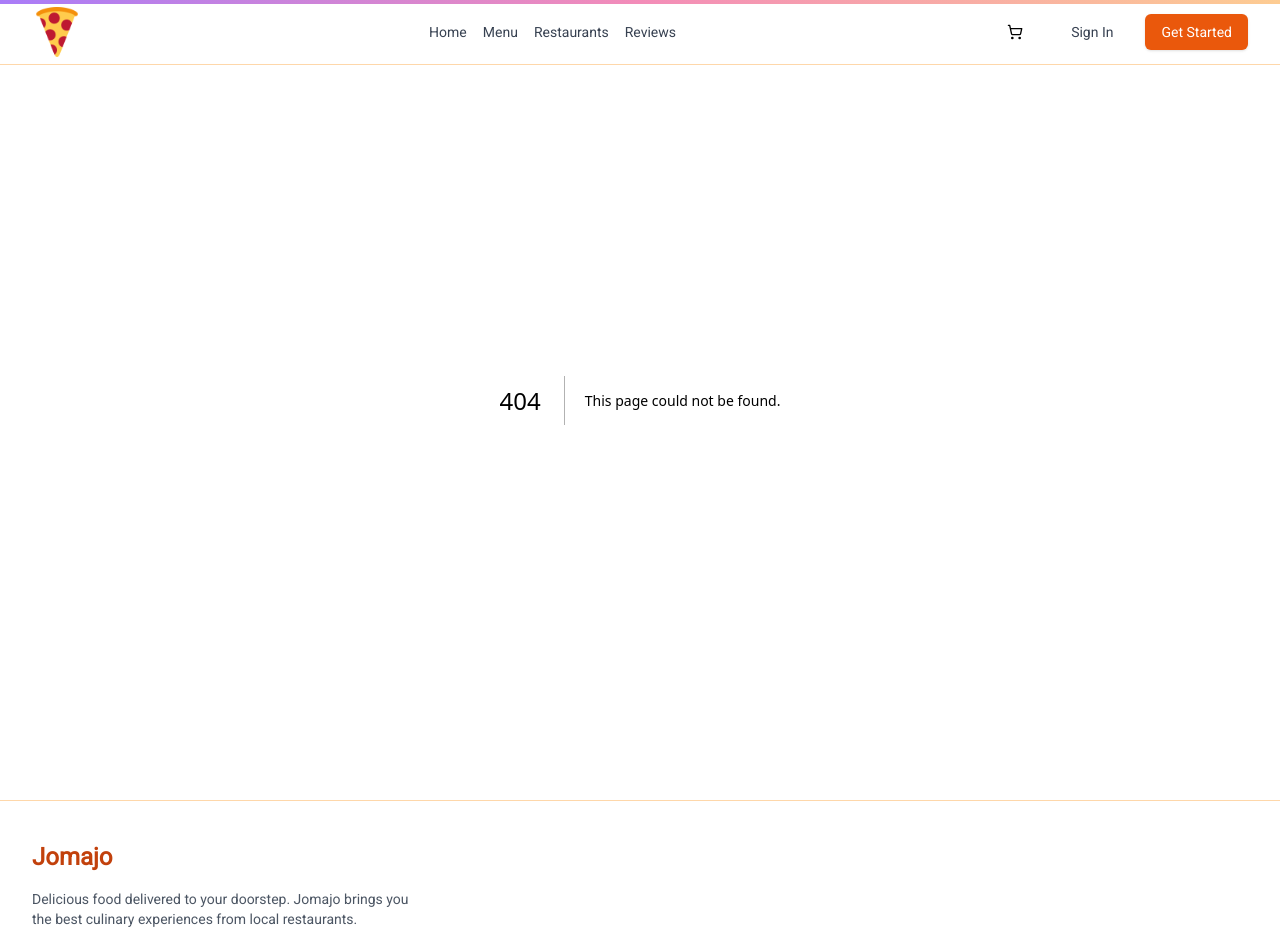
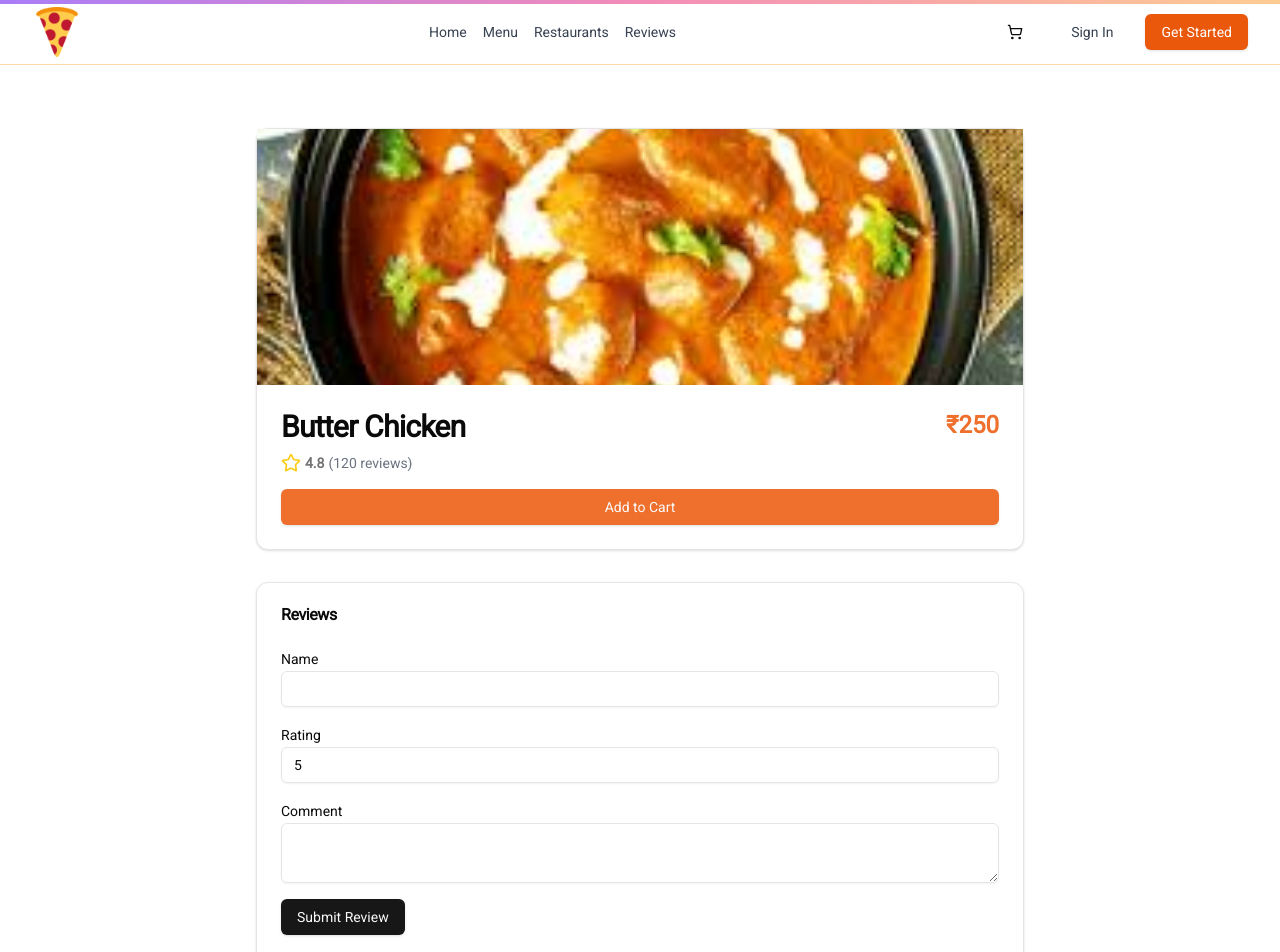
Before and after one commit to Nishikant00/RUBIX25_8_NoName.json, a Next.js app: page /dish/1 in a window 1280 px wide. Before the commit this address had no page. Shown: the top 952 px of the page. Built offline with nearby package versions, Linux system fonts and the light colour scheme.

Commit message:
dynamic routing

```diff
--- a/package.json
+++ b/package.json
@@ -11,6 +11,7 @@
   "dependencies": {
     "@radix-ui/react-accordion": "^1.2.2",
     "@radix-ui/react-dialog": "^1.1.4",
+    "@radix-ui/react-label": "^2.1.1",
     "@radix-ui/react-popover": "^1.1.4",
     "@radix-ui/react-scroll-area": "^1.2.2",
     "@radix-ui/react-select": "^2.1.4",
--- /dev/null
+++ b/src/app/dish/[id]/page.tsx
@@ -0,0 +1,104 @@
+"use client"
+
+import { useState } from "react"
+import { useParams } from "next/navigation"
+import { dishes } from "@/data/dishes"
+import { Card, CardContent, CardDescription, CardFooter, CardHeader, CardTitle } from "@/components/ui/card"
+import { Badge } from "@/components/ui/badge"
+import { Button } from "@/components/ui/button"
+import Image from "next/image"
+import { Star } from "lucide-react"
+import { useCart } from "@/components/CartContext"
+import { ReviewForm } from "@/components/ReviewForm"
+
+interface Review {
+  id: number
+  name: string
+  rating: number
+  comment: string
+}
+
+export default function DishPage() {
+  const { id } = useParams()
+  const { addToCart } = useCart()
+  const dish = dishes.find((d) => d.id.toString() === id)
+  const [reviews, setReviews] = useState<Review[]>([])
+
+  if (!dish) {
+    return <div>Dish not found</div>
+  }
+
+  const handleSubmitReview = (newReview: Omit<Review, "id">) => {
+    const review = {
+      id: Date.now(),
+      ...newReview,
+    }
+    setReviews([...reviews, review])
+  }
+
+  return (
+    <div className="mt-24 container mx-auto px-4 py-8">
+      <Card className="max-w-3xl mx-auto mb-8">
+        <CardHeader className="p-0">
+          <Image
+            src={dish.image || "/placeholder.svg"}
+            alt={dish.name}
+            width={800}
+            height={400}
+            className="w-full h-64 object-cover"
+          />
+        </CardHeader>
+        <CardContent className="p-6">
+          <div className="flex justify-between items-start mb-4">
+            <div>
+              <CardTitle className="text-3xl mb-2">{dish.name}</CardTitle>
+              <CardDescription className="flex items-center">
+                <Star className="w-5 h-5 text-yellow-400 mr-1" />
+                <span className="font-semibold mr-1">{dish.rating}</span>
+                <span className="text-sm text-gray-500">({dish.reviews} reviews)</span>
+              </CardDescription>
+            </div>
+            <div className="text-right">
+              <span className="text-2xl font-bold text-[#ef6f2c]">₹{dish.price}</span>
+              {dish.vegetarian && (
+                <Badge variant="secondary" className="ml-2">
+                  Veg
+                </Badge>
+              )}
+            </div>
+          </div>
+          <Button className="w-full bg-[#ef6f2c] hover:bg-[#d15d1e]" onClick={() => addToCart(dish.id)}>
+            Add to Cart
+          </Button>
+        </CardContent>
+      </Card>
+
+      <Card className="max-w-3xl mx-auto">
+        <CardHeader>
+          <CardTitle>Reviews</CardTitle>
+        </CardHeader>
+        <CardContent>
+          <ReviewForm onSubmit={handleSubmitReview} />
+
+          <div className="space-y-4">
+            {reviews.map((review) => (
+              <Card key={review.id}>
+                <CardHeader>
+                  <CardTitle className="text-lg">{review.name}</CardTitle>
+                  <CardDescription className="flex items-center">
+                    {[...Array(5)].map((_, i) => (
+                      <Star key={i} className={`w-4 h-4 ${i < review.rating ? "text-yellow-400" : "text-gray-300"}`} />
+                    ))}
+                  </CardDescription>
+                </CardHeader>
+                <CardContent>
+                  <p>{review.comment}</p>
+                </CardContent>
+              </Card>
+            ))}
+          </div>
+        </CardContent>
+      </Card>
+    </div>
+  )
+}
--- a/src/app/menu/page.tsx
+++ b/src/app/menu/page.tsx
@@ -10,6 +10,7 @@ import { Input } from "@/components/ui/input"
 import { Select, SelectContent, SelectItem, SelectTrigger, SelectValue } from "@/components/ui/select"
 import Image from "next/image"
 import { Star } from "lucide-react"
+import Link from "next/link"
 
 export default function Page() {
   const { addToCart } = useCart()
@@ -17,12 +18,12 @@ export default function Page() {
   const [categoryFilter, setCategoryFilter] = useState("")
 
   const filteredDishes = dishes.filter(
-    (dish:any) =>
+    (dish: any) =>
       dish.name.toLowerCase().includes(searchTerm.toLowerCase()) &&
       (categoryFilter === "" || dish.category === categoryFilter),
   )
 
-  const categories = Array.from(new Set(dishes.map((dish:any) => dish.category)))
+  const categories = Array.from(new Set(dishes.map((dish: any) => dish.category)))
 
   return (
     <div className="container mx-auto px-4 py-8">
@@ -50,8 +51,9 @@ export default function Page() {
         </Select>
       </div>
       <div className="grid grid-cols-1 sm:grid-cols-2 lg:grid-cols-3 xl:grid-cols-4 gap-8">
-        {filteredDishes.map((dish:any) => (
+        {filteredDishes.map((dish: any) => (
           <Card key={dish.id} className="overflow-hidden">
+            <Link href={`/dish/${dish.id}`}>
               <CardHeader className="p-0">
                 <Image
                   src={dish.image || "/placeholder.svg"}
@@ -69,6 +71,7 @@ export default function Page() {
                   <span className="text-sm text-gray-500">({dish.reviews} reviews)</span>
                 </CardDescription>
               </CardContent>
+            </Link>
             <CardFooter className="flex justify-between items-center p-4">
               <div>
                 <span className="text-lg font-bold text-[#ef6f2c]">₹{dish.price}</span>
--- a/src/app/page.tsx
+++ b/src/app/page.tsx
@@ -10,6 +10,7 @@ import { Button } from "@/components/ui/button"
 import { BoxReveal } from "@/components/ui/box-reveal"
 import { useCart } from "@/components/CartContext"
 import { dishes } from "@/data/dishes"
+import Link from "next/link"
 
 export default function Home() {
   return (
@@ -184,6 +185,7 @@ function PopularDishes() {
               transition={{ duration: 0.5 }}
             >
               <Card className="overflow-hidden">
+              <Link href="/menu">
                 <CardHeader className="p-0">
                   <Image
                     src={dish.image || "/placeholder.svg"}
@@ -210,10 +212,9 @@ function PopularDishes() {
                       </Badge>
                     )}
                   </div>
-                  <Button className="bg-[#ef6f2c] hover:bg-[#d15d1e]" onClick={() => addToCart(dish.id)}>
-                    Add to Cart
-                  </Button>
+
                 </CardFooter>
+                </Link>
               </Card>
             </motion.div>
           ))}
--- /dev/null
+++ b/src/components/ReviewForm.tsx
@@ -0,0 +1,55 @@
+import { useState } from "react"
+import { Button } from "@/components/ui/button"
+import { Textarea } from "@/components/ui/textarea"
+import { Input } from "@/components/ui/input"
+import { Label } from "@/components/ui/label"
+
+interface ReviewFormProps {
+  onSubmit: (review: { name: string; rating: number; comment: string }) => void
+}
+
+export function ReviewForm({ onSubmit }: ReviewFormProps) {
+  const [newReview, setNewReview] = useState({ name: "", rating: 5, comment: "" })
+
+  const handleSubmit = (e: React.FormEvent) => {
+    e.preventDefault()
+    onSubmit(newReview)
+    setNewReview({ name: "", rating: 5, comment: "" })
+  }
+
+  return (
+    <form onSubmit={handleSubmit} className="space-y-4 mb-6">
+      <div>
+        <Label htmlFor="name">Name</Label>
+        <Input
+          id="name"
+          value={newReview.name}
+          onChange={(e) => setNewReview({ ...newReview, name: e.target.value })}
+          required
+        />
+      </div>
+      <div>
+        <Label htmlFor="rating">Rating</Label>
+        <Input
+          id="rating"
+          type="number"
+          min="1"
+          max="5"
+          value={newReview.rating}
+          onChange={(e) => setNewReview({ ...newReview, rating: Number.parseInt(e.target.value) })}
+          required
+        />
+      </div>
+      <div>
+        <Label htmlFor="comment">Comment</Label>
+        <Textarea
+          id="comment"
+          value={newReview.comment}
+          onChange={(e) => setNewReview({ ...newReview, comment: e.target.value })}
+          required
+        />
+      </div>
+      <Button type="submit">Submit Review</Button>
+    </form>
+  )
+}
--- /dev/null
+++ b/src/components/ui/label.tsx
@@ -0,0 +1,26 @@
+"use client"
+
+import * as React from "react"
+import * as LabelPrimitive from "@radix-ui/react-label"
+import { cva, type VariantProps } from "class-variance-authority"
+
+import { cn } from "@/lib/utils"
+
+const labelVariants = cva(
+  "text-sm font-medium leading-none peer-disabled:cursor-not-allowed peer-disabled:opacity-70"
+)
+
+const Label = React.forwardRef<
+  React.ElementRef<typeof LabelPrimitive.Root>,
+  React.ComponentPropsWithoutRef<typeof LabelPrimitive.Root> &
+    VariantProps<typeof labelVariants>
+>(({ className, ...props }, ref) => (
+  <LabelPrimitive.Root
+    ref={ref}
+    className={cn(labelVariants(), className)}
+    {...props}
+  />
+))
+Label.displayName = LabelPrimitive.Root.displayName
+
+export { Label }
--- /dev/null
+++ b/src/components/ui/textarea.tsx
@@ -0,0 +1,22 @@
+import * as React from "react"
+
+import { cn } from "@/lib/utils"
+
+const Textarea = React.forwardRef<
+  HTMLTextAreaElement,
+  React.ComponentProps<"textarea">
+>(({ className, ...props }, ref) => {
+  return (
+    <textarea
+      className={cn(
+        "flex min-h-[60px] w-full rounded-md border border-input bg-transparent px-3 py-2 text-base shadow-sm placeholder:text-muted-foreground focus-visible:outline-none focus-visible:ring-1 focus-visible:ring-ring disabled:cursor-not-allowed disabled:opacity-50 md:text-sm",
+        className
+      )}
+      ref={ref}
+      {...props}
+    />
+  )
+})
+Textarea.displayName = "Textarea"
+
+export { Textarea }
```
Also changed, not shown: 1 other file (tests, documents, lock files or other folders). Lines whose indentation alone changed are shown as unchanged.
